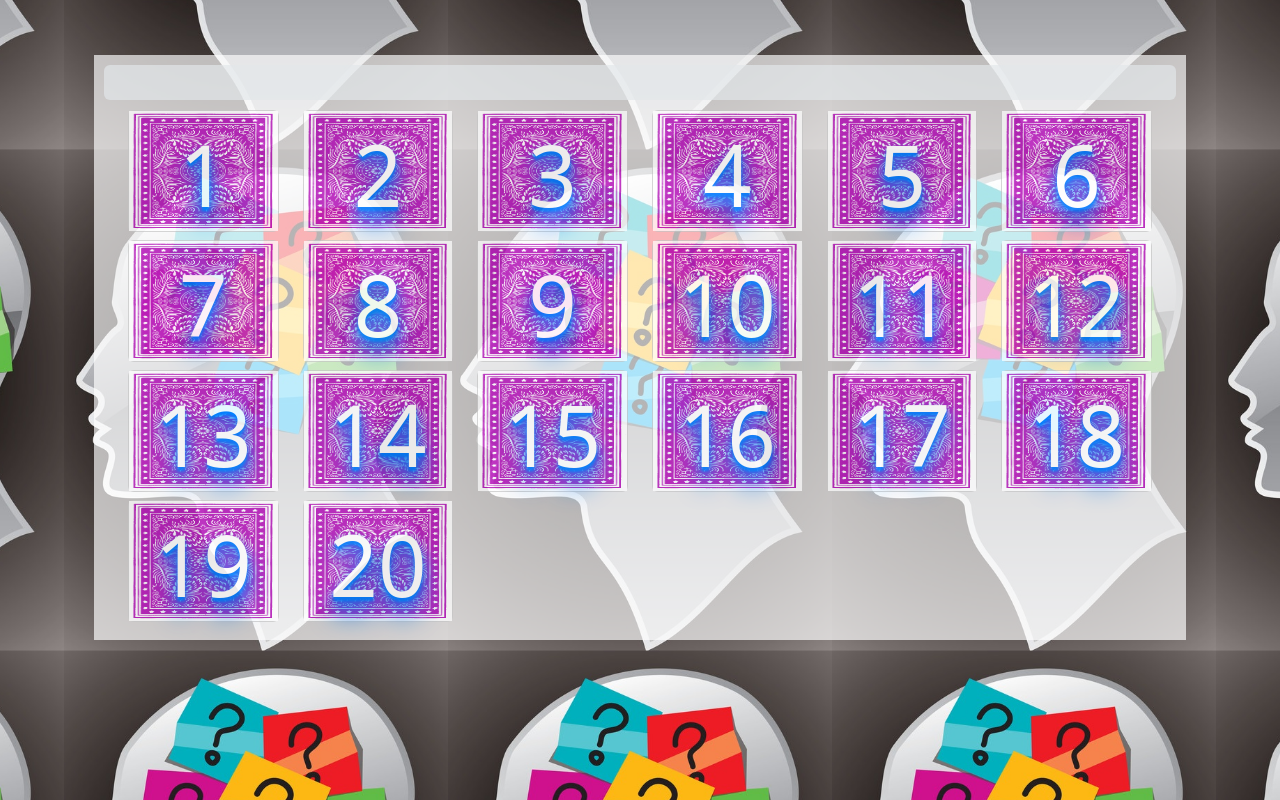
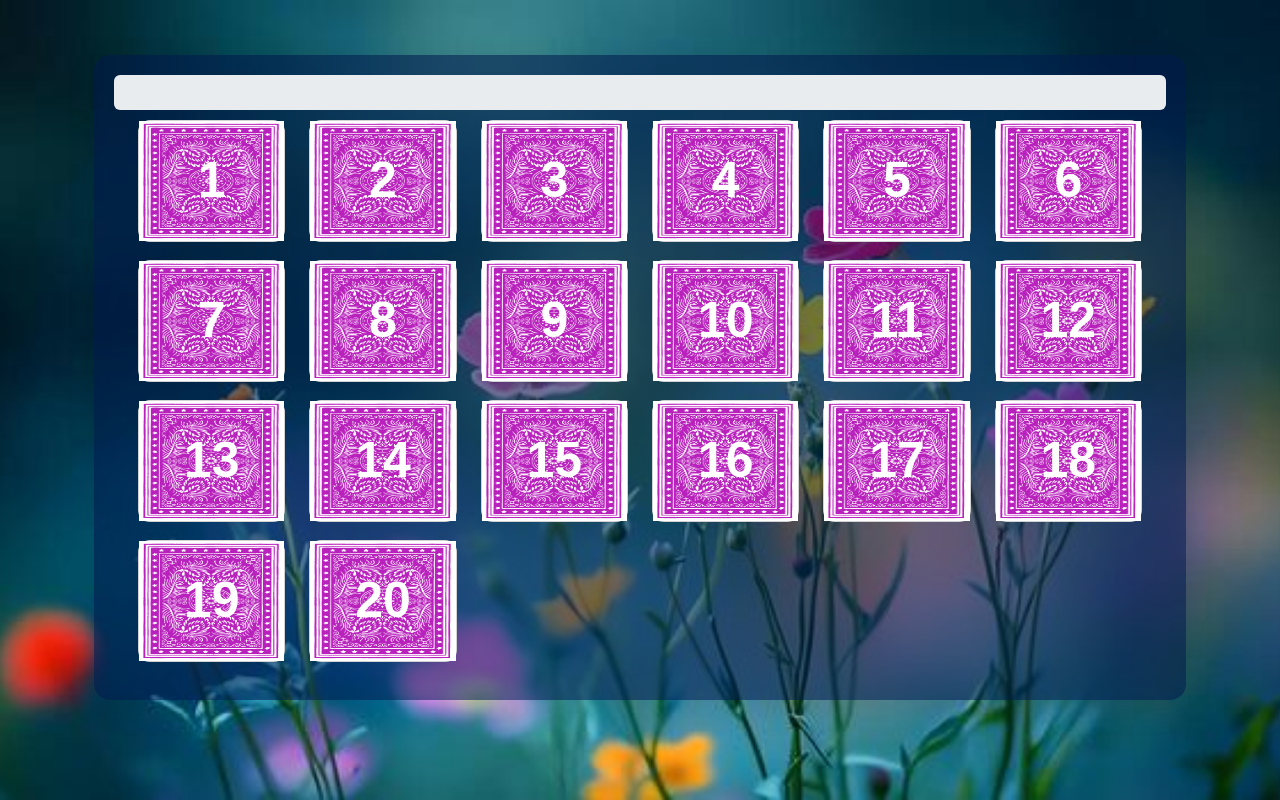
Before and after one commit to Shahd1623/Mamory_Game_TS, a website with bundled scripts: page index.html in a window 1280 px wide. Built offline with nearby package versions, Linux system fonts and the light colour scheme.

Commit message:
change the style

```diff
--- a/_variables.scss
+++ b/_variables.scss
@@ -1,3 +1,3 @@
-$primary: #007bff;
+$primary: #00000079;
 $card-height: 130px;
 $card-content-height: 120px;
--- a/main.ts
+++ b/main.ts
@@ -143,7 +143,7 @@ prepare.cards.sort((a, b) => a.id > b.id ? 1 : -1);
 
 prepare.cards.forEach((item, index) => {
     cardsHtmlContent +=
-    `<span class="col-sm-3 col-lg-2">
+    `<span class="col-4 col-md-3 col-lg-2">
         <!-- Card flip -->
             <div onclick="toggleFlip(${index})" class="card-flip">
             <div id="card-flip-${index}">
--- a/mainStyle.scss
+++ b/mainStyle.scss
@@ -6,28 +6,30 @@ html {
 }
 
 body {
-    background: url(./assets/brain.jpg);
-    background-size: 30% auto;
-    background-position: center;
-    color: white;
-    height: 100vh;
+    background: url(./assets/bg.jpg);
+
+    background: url("./assets/bg.jpg") no-repeat center center;
+    background-size: cover;
+    min-height: 100vh;
+    height: 100%;
+    font-family: 'Poppins', sans-serif;
+    color: #0e4ea9;
+
 }
 
 #content {
+    background: rgba(0, 25, 76, 0.557);
+    border-radius: 16px;
+    padding: 20px;
+    margin-top: 5%;
+    box-shadow: 0 10px 30px rgba(0,0,0,0.1);
     text-align: center;
-    margin-top: 5%;
-    padding: 10px;
-    text-shadow: 0px 4px 3px $primary, 0px 8px 13px $primary, 0px 18px 23px $primary;
-    background-color: #ffffffbf;
-    opacity: 0.9;
-    color: blue;
 }
 
 
 .row {
     margin: auto 0;
 }
-
 
 .card {
     position: relative;
@@ -36,11 +38,18 @@ body {
     align-items: center;
     font-size: 85px;
     color: white;
+    border-radius: 12px;
+    cursor: pointer;
 
     &-content {
-        height: $card-content-height;
-        font-size: 85px;
+       height: $card-content-height;
+        font-size: 50px;
         position: absolute;
+        color: white;
+        font-weight: bold;
+        display: flex;
+        align-items: center;
+        justify-content: center;
     }
 
     &-image {
@@ -52,6 +61,7 @@ body {
         perspective: 1000px;
         width: 100%;
         height: $card-height;
+        margin-bottom: 10px;
 
     }
 }
```
Also changed, not shown: assets/bg.jpg (added), mainStyle.css, 1 other file.
